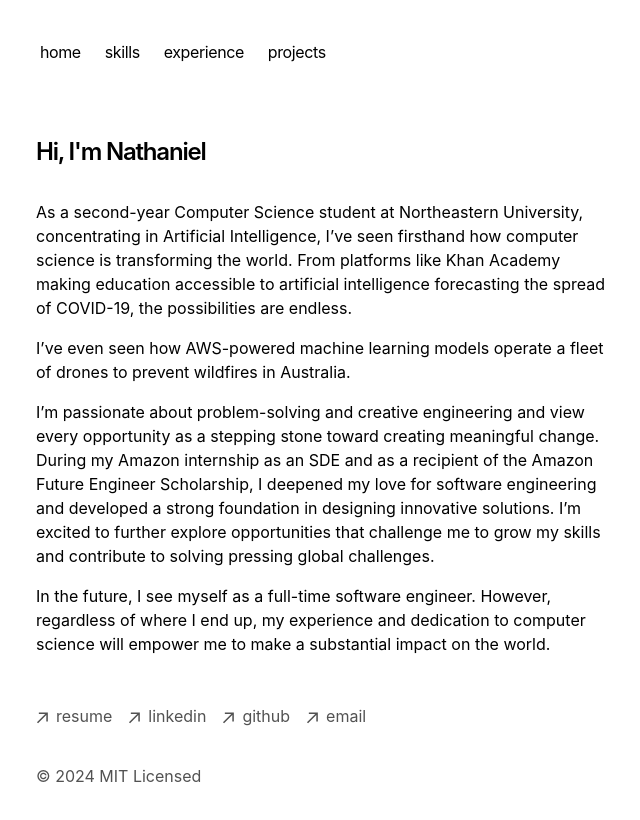
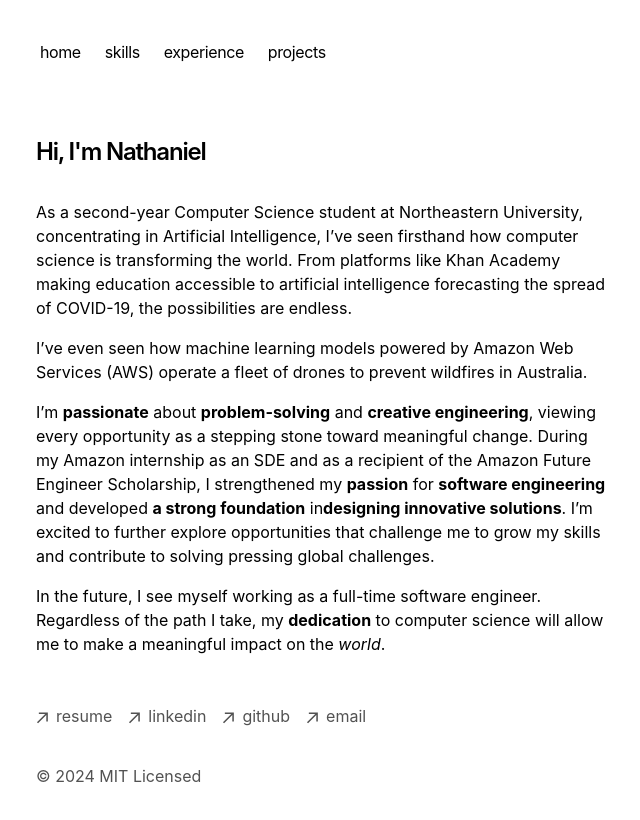
Before and after one commit to nnwetzel/portfolio, a Next.js app: page / in a window 1280 px wide. Shown: the top 820 px of the page, without its empty margins (316-956 px from the left). Built offline with nearby package versions, Linux system fonts and the light colour scheme.

Commit message:
Add bold and italicized text

```diff
--- a/app/page.tsx
+++ b/app/page.tsx
@@ -7,16 +7,27 @@ export default function Page() {
           Hi, I'm Nathaniel
         </h1>
         <p className="mb-4">
-          As a second-year Computer Science student at Northeastern University, concentrating in Artificial Intelligence, I’ve seen firsthand how computer science is transforming the world. From platforms like Khan Academy making education accessible to artificial intelligence forecasting the spread of COVID-19, the possibilities are endless.
+          As a second-year Computer Science student at Northeastern University, concentrating in
+          Artificial Intelligence, I’ve seen firsthand how computer science is transforming
+          the world. From platforms like Khan Academy making education accessible to
+          artificial intelligence forecasting the spread of COVID-19, the possibilities are endless.
         </p>
         <p className="mb-4">
-          I’ve even seen how AWS-powered machine learning models operate a fleet of drones to prevent wildfires in Australia.
+          I’ve even seen how machine learning models powered by Amazon Web Services (AWS) operate a
+          fleet of drones to prevent wildfires in Australia.
         </p>
         <p className="mb-4">
-          I’m passionate about problem-solving and creative engineering and view every opportunity as a stepping stone toward creating meaningful change. During my Amazon internship as an SDE and as a recipient of the Amazon Future Engineer Scholarship, I deepened my love for software engineering and developed a strong foundation in designing innovative solutions. I’m excited to further explore opportunities that challenge me to grow my skills and contribute to solving pressing global challenges.
+          I’m <b>passionate</b> about <b>problem-solving</b> and <b>creative engineering</b>, viewing
+          every opportunity as a stepping stone toward meaningful change. During my Amazon
+          internship as an SDE and as a recipient of the Amazon Future Engineer Scholarship, I
+          strengthened my <b>passion</b> for <b>software engineering</b> and developed <b>a strong foundation</b> in
+          <b>designing innovative solutions</b>. I’m excited to further explore opportunities that
+          challenge me to grow my skills and contribute to solving pressing global challenges.
         </p>
         <p className="mb-4">
-          In the future, I see myself as a full-time software engineer. However, regardless of where I end up, my experience and dedication to computer science will empower me to make a substantial impact on the world.
+          In the future, I see myself working as a full-time software engineer. Regardless of the
+          path I take, my <b>dedication</b> to computer science will allow me to make a meaningful
+          impact on the <i>world</i>.
         </p>
       </section>
   )
```
